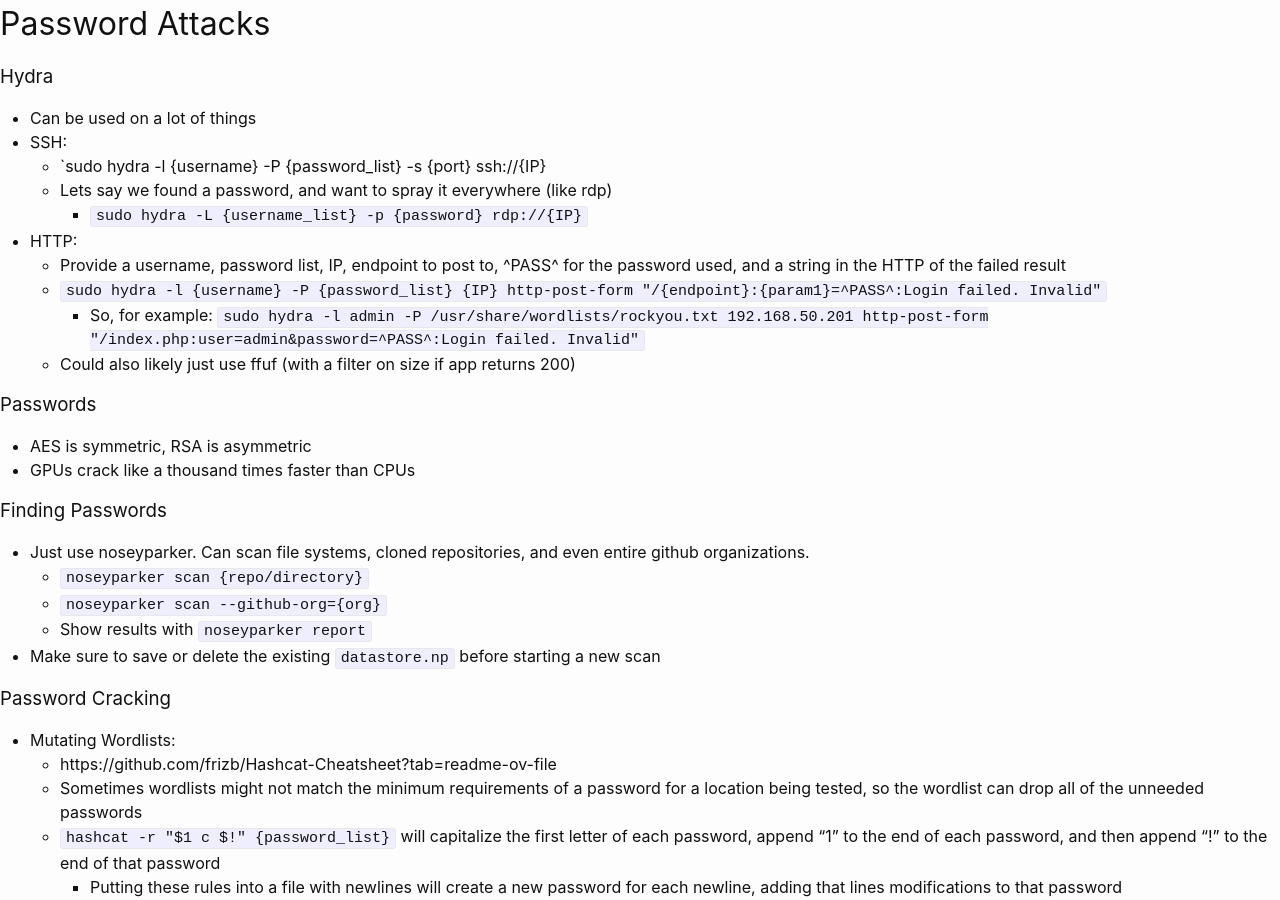
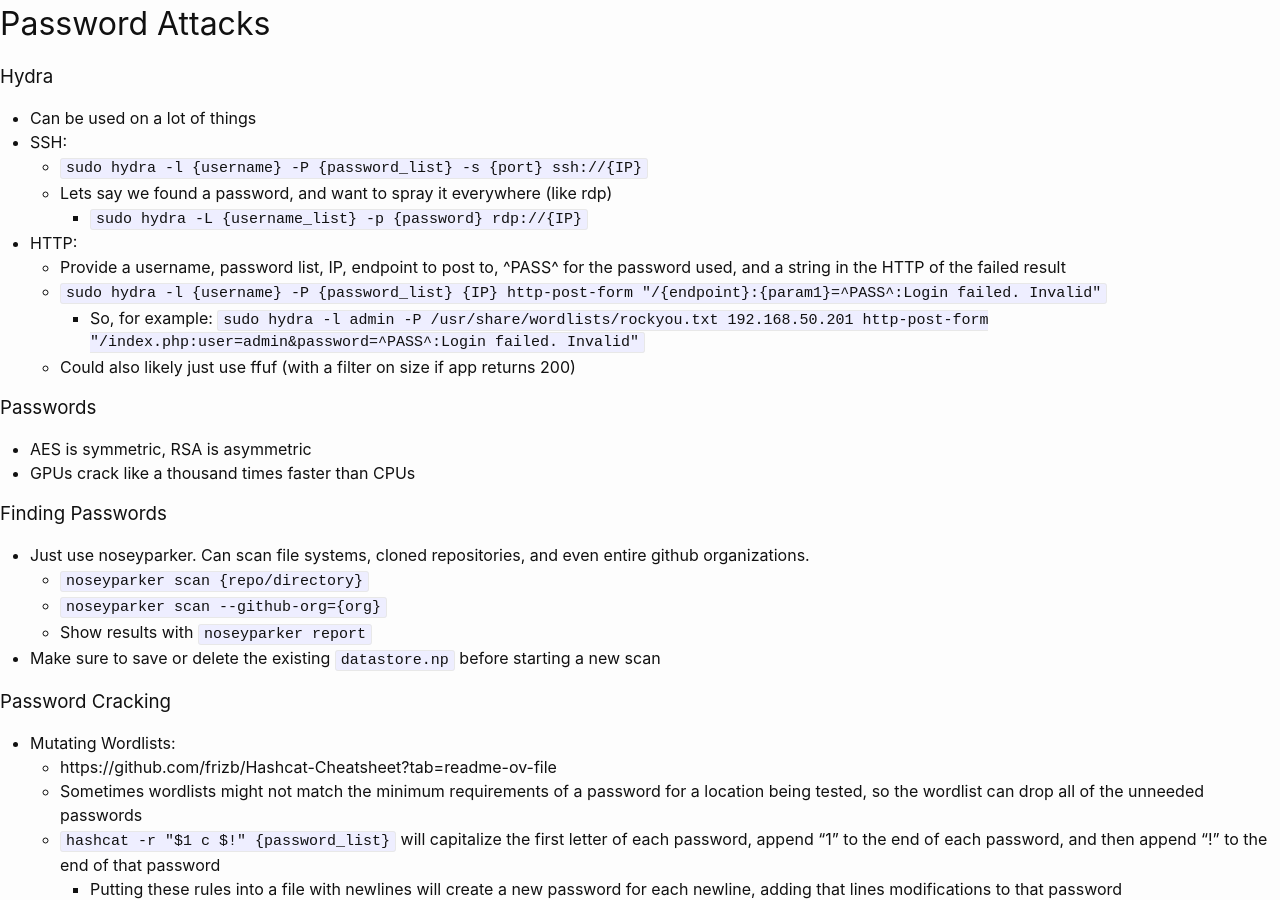
Before and after one commit to KhaelK138/KhaelK138.github.io, a Jekyll site: the page built from markdown/PasswordAttacks.md, in a window 1280 px wide and 900 px high. Built offline with Jekyll 4.4.1, drawn with Linux system fonts in a browser that asks for light colours; our own code applies the rules of GitHub Pages for plain Markdown files.

Commit message:
removed minima test

```diff
--- a/_config.yml
+++ b/_config.yml
@@ -1,4 +1,3 @@
 title: Khael's Page
 description: Description
 markdown: kramdown
-theme: minima
--- a/markdown/PasswordAttacks.md
+++ b/markdown/PasswordAttacks.md
@@ -6,7 +6,7 @@
 ### Hydra
 - Can be used on a lot of things
 - SSH:
-	- `sudo hydra -l {username} -P {password_list} -s {port} ssh://{IP}
+	- `sudo hydra -l {username} -P {password_list} -s {port} ssh://{IP}`
 	- Lets say we found a password, and want to spray it everywhere (like rdp)
 		- `sudo hydra -L {username_list} -p {password} rdp://{IP}`
 - HTTP:
```
